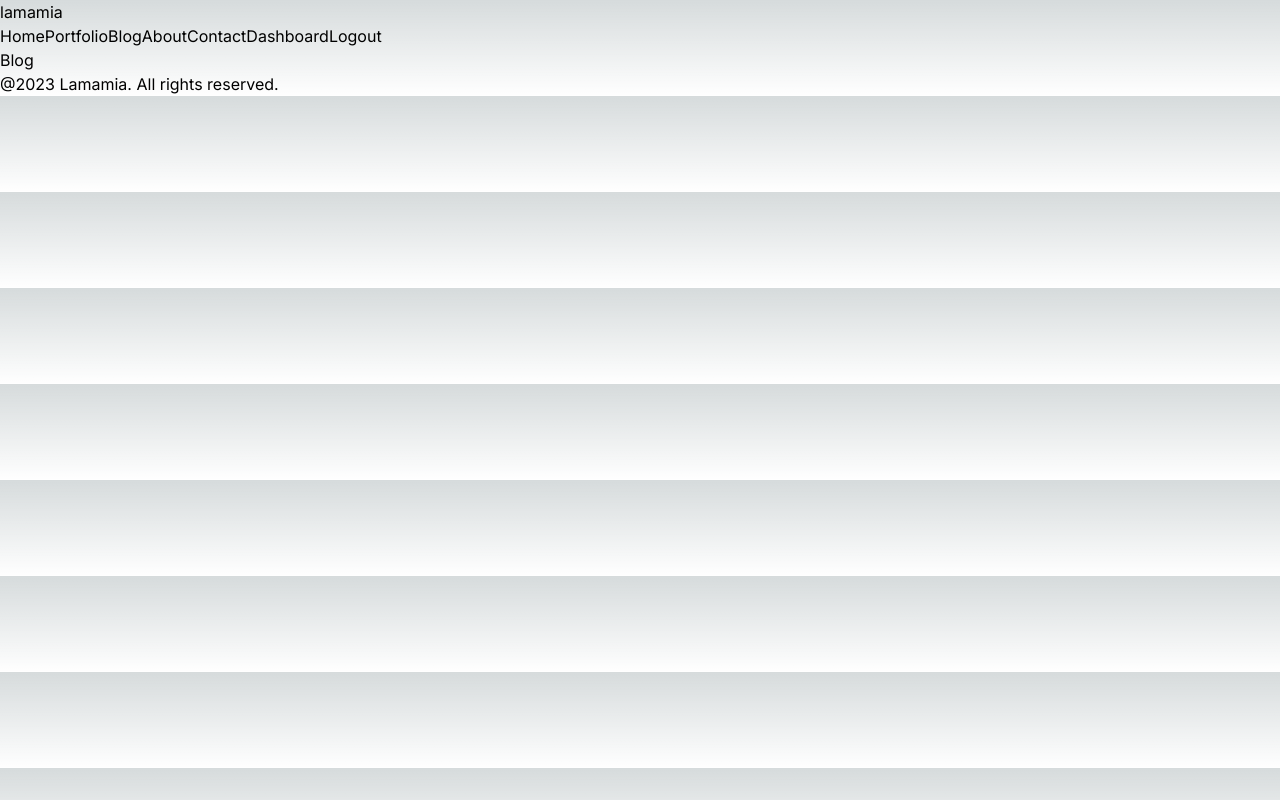
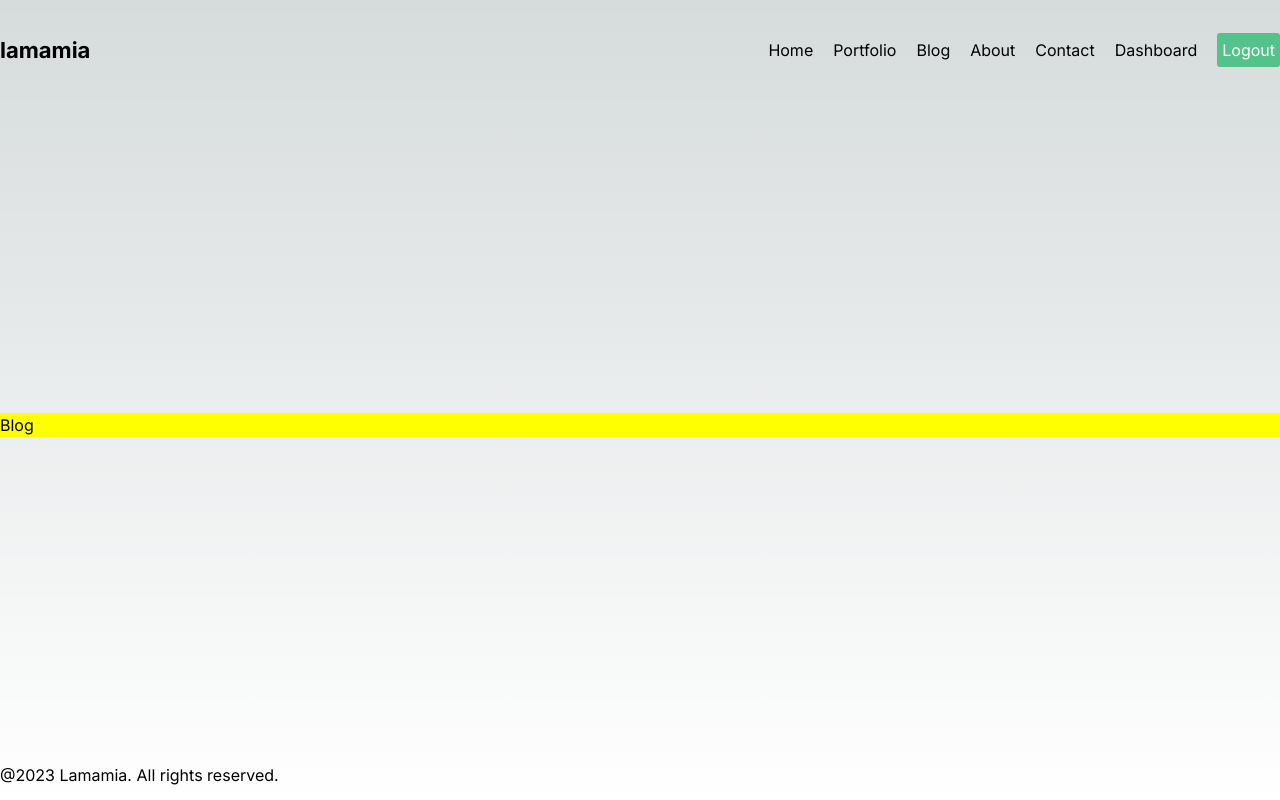
Before and after one commit to Areadevs/curso-de-next.js, a Next.js app: page /blog in a window 1280 px wide. Built offline with nearby package versions, Linux system fonts and the light colour scheme.

Commit message:
Aula 04: Styling (Global and Module CSS)

```diff
--- /dev/null
+++ b/src/app/blog/page.module.css
@@ -0,0 +1,3 @@
+.container {
+    background-color: yellow;
+}
--- a/src/app/blog/page.tsx
+++ b/src/app/blog/page.tsx
@@ -1,8 +1,9 @@
 import React from 'react'
+import styles from './page.module.css'
 
 const Blog = () => {
     return (
-        <div>Blog</div>
+        <div className={styles.container}>Blog</div>
     )
 }
 
--- /dev/null
+++ b/src/app/contact/page.module.css
@@ -0,0 +1,3 @@
+.container {
+    background-color: red;
+}
--- a/src/app/contact/page.tsx
+++ b/src/app/contact/page.tsx
@@ -1,8 +1,9 @@
 import React from 'react'
+import styles from './page.module.css'
 
 const Contact = () => {
     return (
-        <div>Contact</div>
+        <div className={styles.container}>Contact</div>
     )
 }
 
--- a/src/app/globals.css
+++ b/src/app/globals.css
@@ -18,10 +18,22 @@
 
 body {
   color: rgb(var(--foreground-rgb));
-  background: linear-gradient(
-      to bottom,
+  background: linear-gradient(to bottom,
       transparent,
-      rgb(var(--background-end-rgb))
-    )
-    rgb(var(--background-start-rgb));
+      rgb(var(--background-end-rgb))) rgb(var(--background-start-rgb));
 }
+
+a {
+  text-decoration: none;
+  color: inherit;
+}
+
+.container {
+  max-width: 1366px;
+  min-height: 100vh;
+  margin: 0 auto;
+  padding: 0 auto;
+  display: flex;
+  flex-direction: column;
+  justify-content: space-between;
+}
--- a/src/app/layout.tsx
+++ b/src/app/layout.tsx
@@ -19,9 +19,11 @@ export default function RootLayout({
   return (
     <html lang="en">
       <body className={inter.className}>
-        <Navbar />
-        {children}
-        <Footer />
+        <div className="container">
+          <Navbar />
+          {children}
+          <Footer />
+        </div>
       </body>
     </html>
   )
--- a/src/components/footer/Footer.tsx
+++ b/src/components/footer/Footer.tsx
@@ -1,10 +1,11 @@
 "use client"
 import React from 'react'
+import styles from './footer.module.css'
 
 const Footer = () => {
     //console.log("hello")
     return (
-        <div>
+        <div className={styles.container}>
             <div>@2023 Lamamia. All rights reserved.</div>
         </div>
     )
--- /dev/null
+++ b/src/components/footer/footer.module.css
@@ -0,0 +1,6 @@
+.container {
+    height: 50px;
+    display: flex;
+    align-items: center;
+    justify-content: space-between;
+}
--- a/src/components/navbar/Navbar.tsx
+++ b/src/components/navbar/Navbar.tsx
@@ -1,7 +1,7 @@
 "use client"
 import React from 'react'
 import Link from 'next/link'
-
+import styles from './navbar.module.css'
 const links = [
     {
         id: 1,
@@ -37,17 +37,17 @@ const links = [
 
 const Navbar = () => {
     return (
-        <div>
-            <Link href="/">lamamia</Link>
-            <div>
+        <div className={styles.container}>
+            <Link href="/" className={styles.logo}>lamamia</Link>
+            <div className={styles.links}>
                 {
                     links.map(link => (
-                        <Link key={link.id} href={link.url}>{link.title}</Link>
+                        <Link key={link.id} href={link.url} styles={styles.link}>{link.title}</Link>
                     ))
                 }
                 <button onClick={() => {
                     console.log("logged out")
-                }}>Logout</button>
+                }} className={styles.logout}>Logout</button>
             </div>
         </div>
     )
--- /dev/null
+++ b/src/components/navbar/navbar.module.css
@@ -0,0 +1,25 @@
+.container {
+    height: 100px;
+    display: flex;
+    justify-content: space-between;
+    align-items: center;
+}
+
+.logo {
+    font-weight: bold;
+    font-size: 22px;
+}
+
+.links {
+    display: flex;
+    align-items: center;
+    gap: 20px;
+}
+
+.logout {
+    padding: 5px;
+    border: none;
+    background-color: #53c28b;
+    color: white;
+    border-radius: 3px;
+}
```
